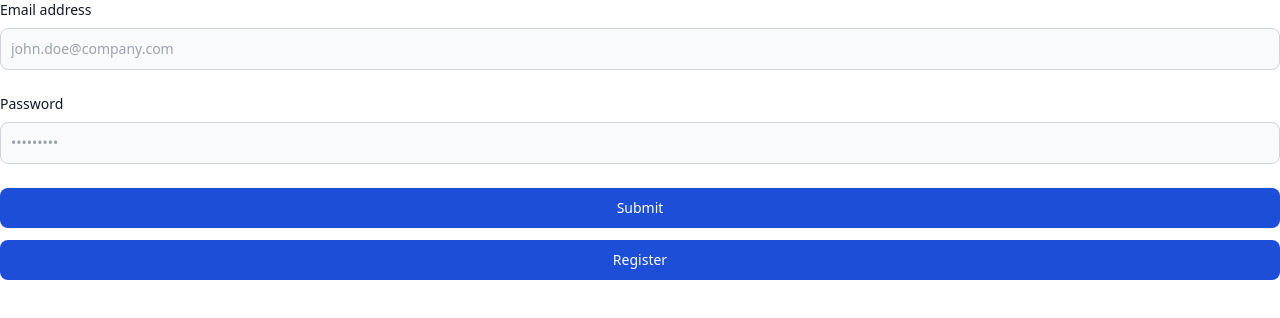
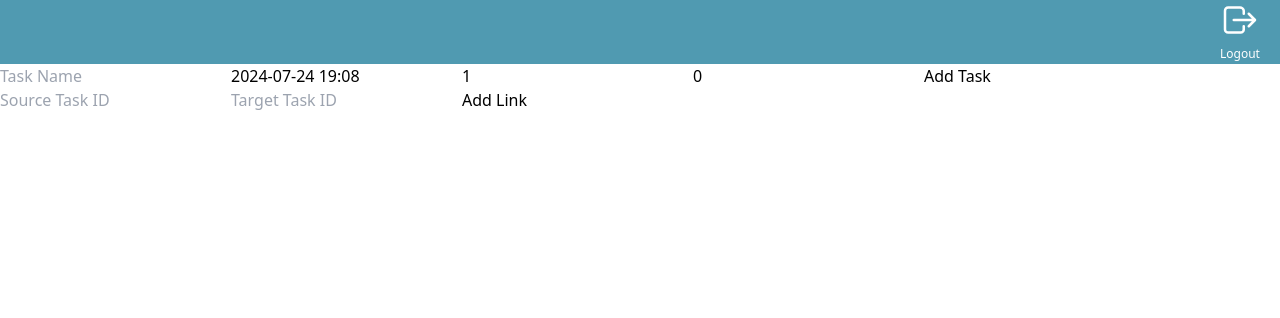
Before and after one commit to TonyCreavin/StratProj_front, a React (Vite) app: page / in a window 1280 px wide. Before the commit this address led to /login. Shown: the top 318 px of the page. Built offline with nearby package versions, Linux system fonts and the light colour scheme; no server answers.

Commit message:
date formatting

```diff
--- a/src/App.jsx
+++ b/src/App.jsx
@@ -11,11 +11,7 @@ import './App.css';
 const router = createBrowserRouter([
   {
     path: '/',
-    element: (
-      <ProtectedRoute>
-        <Home />{' '}
-      </ProtectedRoute>
-    ),
+    element: <Home />,
   },
   { path: '/register', element: <Register /> },
   { path: '/login', element: <Login /> },
--- a/src/components/Gantt/Gantt.jsx
+++ b/src/components/Gantt/Gantt.jsx
@@ -5,43 +5,88 @@ import 'dhtmlx-gantt/codebase/dhtmlxgantt.css';
 import './Gantt.css';
 import dayjs from 'dayjs';
 
-const Gantt = ({ tasks, onDataChange, onDelete, onUpdate }) => {
+const Gantt = ({ tasks, onDataChange, onEditTask, onDeleteTask, onUpdate }) => {
   const ganttContainer = useRef(null);
 
   const initGantt = () => {
+    gantt.config.editable = false; // Enable editing
     gantt.init(ganttContainer.current);
 
-    const formattedTasks = tasks.data.map((task) => ({
-      ...task,
-      start_date: dayjs(task.start_date).format('DD-MM-YYYY'),
-      end_date: dayjs(task.start_date)
-        .add(task.duration, 'day')
-        .format('DD-MM-YYYY'),
-    }));
+    // const formattedTasks = tasks.data.map((task) => ({
+    //   ...task,
+    //   start_date: dayjs(task.start_date).format('DD-MM-YYYY'),
+    //   end_date: dayjs(task.start_date)
+    //     .add(task.duration, 'day')
+    //     .format('DD-MM-YYYY'),
+    //   log: console.log('task start_date', task.start_date),
+    // }));
+
+    // console.log('Formatted tasks:', formattedTasks); // Debugging
+    // gantt.parse({ data: formattedTasks });
+
+    const formattedTasks = tasks.data.map((task) => {
+      const parsedStartDate = dayjs(task.start_date);
+      const start_date = parsedStartDate.isValid()
+        ? parsedStartDate.format('DD-MM-YYYY')
+        : 'Invalid Date';
+      const end_date = parsedStartDate.isValid()
+        ? parsedStartDate.add(task.duration, 'day').format('DD-MM-YYYY')
+        : 'Invalid Date';
+
+      console.log('task start_date', task.start_date);
+
+      return {
+        ...task,
+        start_date,
+        end_date,
+      };
+    });
 
     console.log('Formatted tasks:', formattedTasks); // Debugging
     gantt.parse({ data: formattedTasks });
 
-    gantt.config.editable = true; // Enable editing
+    // Set custom task content template
+    gantt.templates.task_text = (start, end, task) => {
+      const progress =
+        typeof task.progress === 'number' &&
+        !isNaN(task.progress) &&
+        task.progress >= 0 &&
+        task.progress <= 1
+          ? Math.round(task.progress * 100) // Convert progress to percentage
+          : 0; // Default to 0% if undefined or invalid
+
+      return `
+        <div>
+
+          <div> ${progress}%</div>
+        </div>
+      `;
+    };
+
     gantt.config.columns = [
-      { name: 'name', label: 'Task name', width: 200 },
+      { name: 'name', label: 'Task name', width: 100 },
       { name: 'start_date', label: 'Start time', align: 'center', width: 100 },
-      { name: 'duration', label: 'Duration', align: 'center', width: 44 },
-      { name: 'progress', label: 'Progress', width: 44 },
+      { name: 'duration', label: 'Duration', align: 'center', width: 60 },
+      { name: 'progress', label: 'Progress', width: 60 },
       {
-        name: 'buttons',
-        label: '',
-        width: 1000,
-        template: (task) => {
-          return `
-
-            <button class="update-btn" data-id="${task.id}">Update</button>
-            <button class="delete-btn" data-id="${task.id}">Delete</button>
-
-          `;
-        },
+        name: 'delete',
+        label: 'Delete',
+        width: 200,
+        template: (task) =>
+          `<button class="delete-btn" data-id="${task.id}">Delete</button>`,
       },
     ];
+
+    gantt.attachEvent('onTaskClick', (id) => {
+      const task = gantt.getTask(id);
+      onEditTask(task);
+      return false;
+    });
+
+    gantt.attachEvent('onAfterTaskUpdate', (id, task) => {
+      onUpdate(id, task);
+      notifyDataChange(); // Notify about data changes after update
+    });
 
     gantt.createDataProcessor((entity, action, data, id) => {
       gantt.message(`${entity} ${action}`); // Display a message for each action
@@ -50,27 +95,27 @@ const Gantt = ({ tasks, onDataChange, onDelete, onUpdate }) => {
         data,
         `ID: ${id}`
       );
+
+      if (action === 'update') {
+        onUpdate(id, data);
+      }
+
       if (onDataChange) {
         onDataChange(gantt.serialize());
       }
-    });
-    ganttContainer.current.addEventListener('click', (e) => {
-      if (e.target.classList.contains('delete-btn')) {
-        const taskId = e.target.getAttribute('data-id');
-        onDelete(taskId);
-      }
 
-      if (e.target.classList.contains('update-btn')) {
-        const taskId = e.target.getAttribute('data-id');
-        const task = gantt.getTask(taskId);
-        onUpdate(taskId, task);
-      }
+      return Promise.resolve();
     });
 
     // Notify parent about data changes
-    gantt.attachEvent('onAfterTaskAdd', () => notifyDataChange());
-    gantt.attachEvent('onAfterTaskUpdate', () => notifyDataChange());
-    gantt.attachEvent('onAfterTaskDelete', () => notifyDataChange());
+    gantt.attachEvent('onAfterTaskAdd', notifyDataChange);
+    gantt.attachEvent('onAfterTaskUpdate', notifyDataChange);
+    gantt.attachEvent('onAfterTaskDelete', (id) => {
+      onDeleteTask(id);
+      notifyDataChange();
+    });
+
+    document.addEventListener('click', handleDeleteButtonClick);
   };
 
   useEffect(() => {
@@ -78,6 +123,7 @@ const Gantt = ({ tasks, onDataChange, onDelete, onUpdate }) => {
       initGantt();
       return () => {
         gantt.clearAll();
+        document.removeEventListener('click', handleDeleteButtonClick);
       };
     }
   }, [tasks]);
@@ -90,6 +136,13 @@ const Gantt = ({ tasks, onDataChange, onDelete, onUpdate }) => {
     }
   };
 
+  const handleDeleteButtonClick = (event) => {
+    if (event.target.classList.contains('delete-btn')) {
+      const taskId = event.target.getAttribute('data-id');
+      onDeleteTask(taskId);
+    }
+  };
+
   return (
     <div ref={ganttContainer} style={{ width: '100%', height: '100%' }}></div>
   );
@@ -99,17 +152,18 @@ Gantt.propTypes = {
   tasks: PropTypes.shape({
     data: PropTypes.arrayOf(
       PropTypes.shape({
-        id: PropTypes.string.isRequired,
-        name: PropTypes.string.isRequired,
-        start_date: PropTypes.string.isRequired,
-        duration: PropTypes.number.isRequired,
-        progress: PropTypes.number.isRequired,
+        id: PropTypes.string,
+        name: PropTypes.string,
+        start_date: PropTypes.string,
+        duration: PropTypes.number,
+        progress: PropTypes.number,
       })
     ).isRequired,
     links: PropTypes.array, // Adjust if you have specific requirements for links
   }).isRequired,
-  onDataChange: PropTypes.func.isRequired,
-  onDelete: PropTypes.func.isRequired,
+  onDataChange: PropTypes.func,
+  onEditTask: PropTypes.func.isRequired,
+  onDeleteTask: PropTypes.func.isRequired,
   onUpdate: PropTypes.func.isRequired,
 };
 
--- a/src/pages/Home.jsx
+++ b/src/pages/Home.jsx
@@ -1,36 +1,42 @@
+import axios from 'axios';
+import { useNavigate } from 'react-router-dom';
+import { useEffect, useState } from 'react';
+import dayjs from 'dayjs';
 import Gantt from '../components/Gantt';
 import { IoLogOutOutline } from 'react-icons/io5';
-import axios from 'axios';
-import { useEffect, useState } from 'react';
-import dayjs from 'dayjs';
-import { useAuth } from '../context/authContext';
 
 const Home = () => {
-  const { logout } = useAuth();
-
+  const navigate = useNavigate();
   const [tasks, setTasks] = useState({ data: [], links: [] });
   const [taskName, setTaskName] = useState('');
+  const [taskStartDate, setTaskStartDate] = useState(
+    dayjs().format('YYYY-MM-DD HH:mm')
+  );
+  const [taskDuration, setTaskDuration] = useState(1);
+  const [taskProgress, setTaskProgress] = useState(0);
+  const [editingTaskId, setEditingTaskId] = useState(null);
+  const [linkSource, setLinkSource] = useState('');
+  const [linkTarget, setLinkTarget] = useState('');
 
   const getTasks = async () => {
     try {
       const response = await axios.get('http://localhost:3000/api/v1/tasks');
-      console.log('API Response:', response.data);
-
-      if (Array.isArray(response.data.data.tasks)) {
       const formattedTasks = {
         data: response.data.data.tasks.map((task) => ({
           id: task._id,
           name: task.name,
           start_date: dayjs(task.start_date).format('YYYY-MM-DD HH:mm'),
-            duration: task.duration || 1,
-            progress: task.progress || 0,
+          // end_date: dayjs(task.start_date)
+          //   .add(task.duration, 'day')
+          //   .format('YYYY-MM-DD HH:mm'),
+
+          duration: task.duration,
+          progress: task.progress,
         })),
-          links: response.data.data.links || [], // Ensure this is an array or provide a default
+        links: response.data.data.links || [],
       };
+
       setTasks(formattedTasks);
-      } else {
-        console.error('Error: response.data.data.tasks is not an array');
-      }
     } catch (error) {
       console.error('Error fetching tasks:', error);
     }
@@ -39,10 +45,6 @@ const Home = () => {
   useEffect(() => {
     getTasks();
   }, []);
-
-  const handleLogout = () => {
-    logout();
-  };
 
   const deleteTask = async (taskId) => {
     try {
@@ -54,6 +56,11 @@ const Home = () => {
     } catch (error) {
       console.error('Error deleting task:', error);
     }
+    setEditingTaskId(null);
+    setTaskName('');
+    setTaskStartDate(dayjs().format('YYYY-MM-DD HH:mm'));
+    setTaskDuration(1);
+    setTaskProgress(0);
   };
 
   const updateTask = async (taskId, updatedTask) => {
@@ -81,11 +88,10 @@ const Home = () => {
 
   const addTask = async () => {
     const newTask = {
-      id: Date.now().toString(), // Ensure ID is a string or adjust according to your requirements
-      name: taskName, // Assume taskName is a state variable or input value
-      start_date: dayjs().format('YYYY-MM-DD HH:mm'),
-      duration: 1,
-      progress: 0,
+      name: taskName,
+      start_date: dayjs(taskStartDate).format('YYYY-MM-DD HH:mm'),
+      duration: taskDuration,
+      progress: parseFloat(taskProgress),
     };
 
     try {
@@ -99,47 +105,140 @@ const Home = () => {
         ...prevTasks,
         data: [...prevTasks.data, createdTask],
       }));
-      setTaskName(''); // Clear input field after adding task
+
+      // Reset form fields
+      setTaskName('');
+      setTaskStartDate(dayjs().format('YYYY-MM-DD HH:mm'));
+      setTaskDuration(1);
+      setTaskProgress(0);
     } catch (error) {
       console.error('Error adding task:', error);
     }
   };
 
+  const handleEditTask = (task) => {
+    setTaskName(task.name);
+    setTaskStartDate(dayjs(task.start_date).format('YYYY-MM-DD HH:mm'));
+    setTaskDuration(task.duration);
+    setTaskProgress(task.progress);
+    setEditingTaskId(task.id);
+  };
+
+  const handleUpdateTask = () => {
+    if (editingTaskId) {
+      const updatedTask = {
+        id: editingTaskId,
+        name: taskName,
+        start_date: taskStartDate,
+        duration: taskDuration,
+        progress: parseFloat(taskProgress),
+      };
+      updateTask(editingTaskId, updatedTask);
+      setEditingTaskId(null);
+      setTaskName('');
+      setTaskStartDate(dayjs().format('YYYY-MM-DD HH:mm'));
+      setTaskDuration(1);
+      setTaskProgress(0);
+    }
+  };
+
+  const handleAddLink = async () => {
+    const newLink = {
+      id: Date.now().toString(),
+      source: linkSource,
+      target: linkTarget,
+      type: '0', // Assuming 0 is the default link type
+    };
+
+    try {
+      const response = await axios.post(
+        'http://localhost:3000/api/v1/links',
+        newLink
+      );
+
+      setTasks((prevTasks) => ({
+        ...prevTasks,
+        links: [...prevTasks.links, response.data.data.link],
+      }));
+
+      setLinkSource('');
+      setLinkTarget('');
+    } catch (error) {
+      console.error('Error adding link:', error);
+    }
+  };
+
+  const handleLogout = () => {
+    navigate('/logout');
+  };
+
   return (
     <>
-      <nav className="w-full h-16 bg-[rgb(80,154,177)] flex items-center justify-between px-4">
-        <div>
+      <nav className="w-full h-16 bg-[rgb(80,154,177)]">
+        <ul className="flex justify-end">
+          <li className="pr-5">
             <button onClick={handleLogout}>
               <IoLogOutOutline size={40} color="white" />
             </button>
             <p className="text-white text-xs">Logout</p>
-        </div>
-        <div className="flex-grow text-center">
-          <h1 className="text-white text-xl">Task Manager</h1>
-        </div>
+          </li>
+        </ul>
       </nav>
 
-      <div className="task-input p-4">
+      <div className="task-input">
         <input
           type="text"
           value={taskName}
           onChange={(e) => setTaskName(e.target.value)}
-          placeholder="Enter task name"
-          className="p-2 border rounded"
+          placeholder="Task Name"
         />
-        <button
-          onClick={addTask}
-          className="ml-2 p-2 bg-blue-500 text-white rounded"
-        >
-          Add Task
-        </button>
+        <input
+          type="text"
+          value={taskStartDate}
+          onChange={(e) => setTaskStartDate(e.target.value)}
+          placeholder="Start Date (YYYY-MM-DD HH:mm)"
+        />
+        <input
+          type="number"
+          value={taskDuration}
+          onChange={(e) => setTaskDuration(Number(e.target.value))}
+          placeholder="Duration"
+        />
+        <input
+          type="number"
+          step="0.01"
+          value={taskProgress}
+          onChange={(e) => setTaskProgress(Number(e.target.value))}
+          placeholder="Progress (0-1)"
+        />
+        <button onClick={addTask}>Add Task</button>
+        {editingTaskId && (
+          <button onClick={handleUpdateTask}>Update Task</button>
+        )}
       </div>
 
-      <div className="gantt-container p-4">
+      <div className="link-input">
+        <input
+          type="text"
+          value={linkSource}
+          onChange={(e) => setLinkSource(e.target.value)}
+          placeholder="Source Task ID"
+        />
+        <input
+          type="text"
+          value={linkTarget}
+          onChange={(e) => setLinkTarget(e.target.value)}
+          placeholder="Target Task ID"
+        />
+        <button onClick={handleAddLink}>Add Link</button>
+      </div>
+
+      <div className="gantt-container">
         <Gantt
           tasks={tasks}
           onDataChange={(newData) => setTasks(newData)}
-          onDelete={deleteTask}
+          onEditTask={handleEditTask}
+          onDeleteTask={deleteTask}
           onUpdate={updateTask}
         />
       </div>
```
Lines whose indentation alone changed are shown as unchanged.
